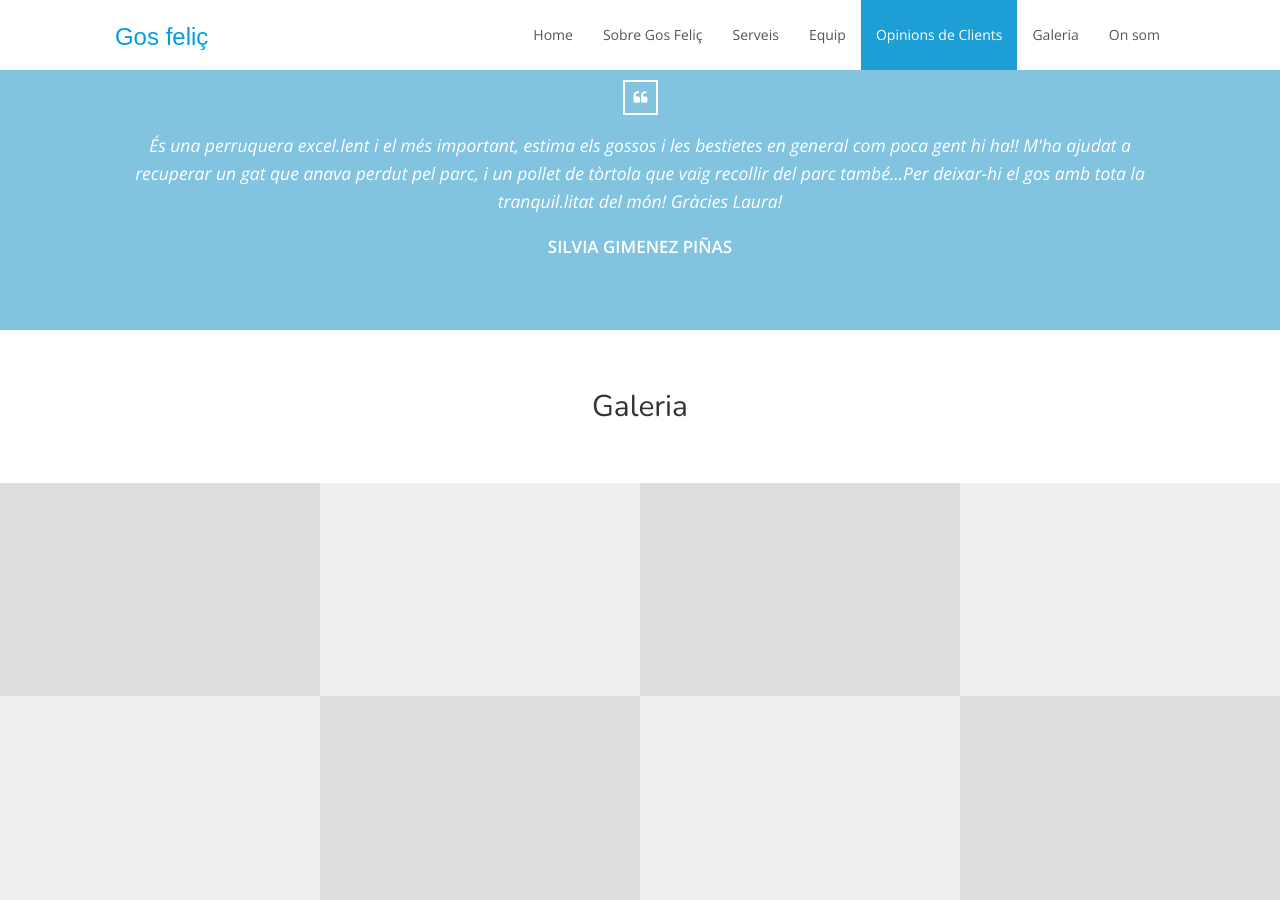
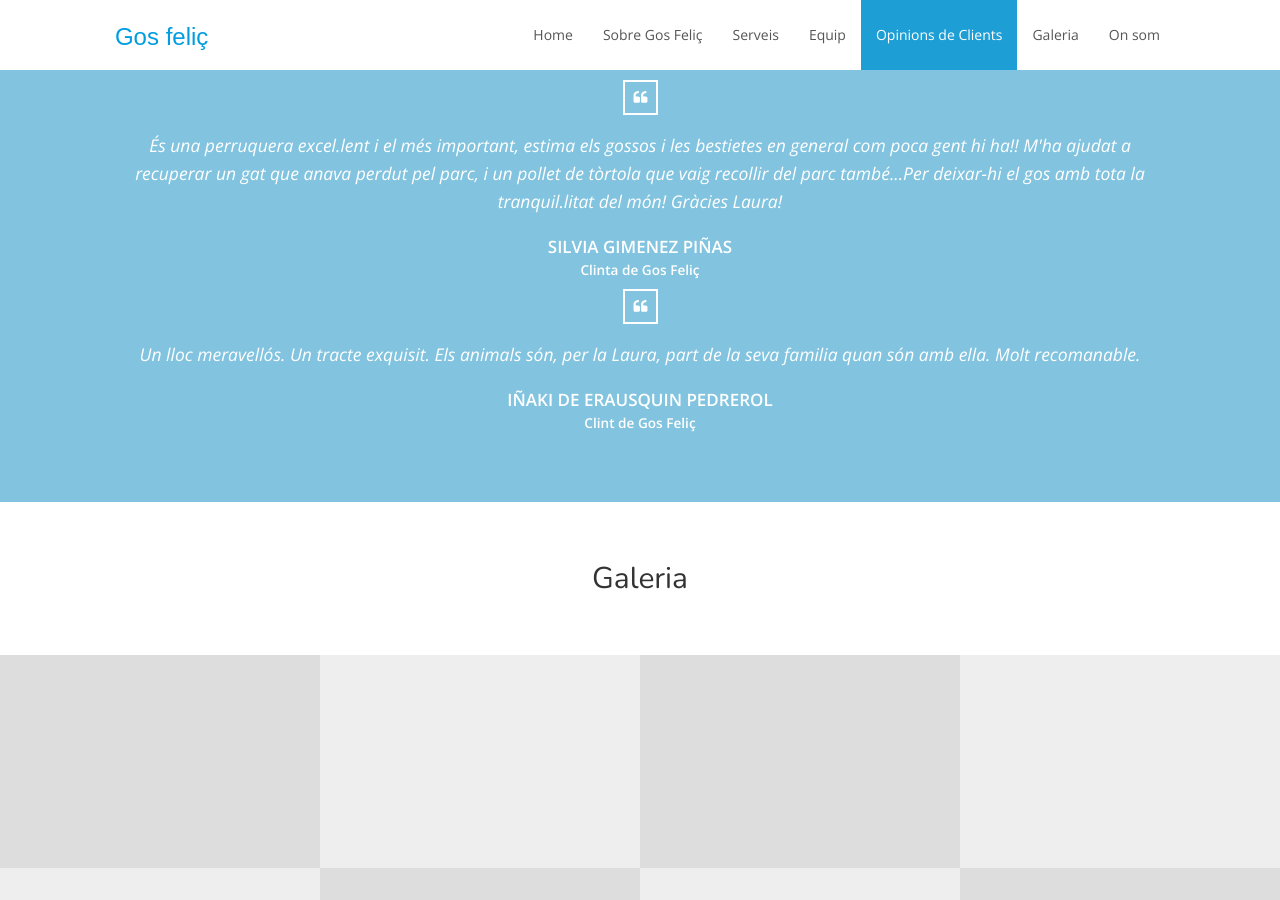
Before and after one commit to gosfelic/gosfelic.github.io, a Jekyll site: the page built from index.html, in a window 1280 px wide and 900 px high, scrolled down 2470 px. Built offline with Jekyll 4.4.1, drawn with Linux system fonts in a browser that asks for light colours; nearby versions of some CDN libraries.

Commit message:
Added another testimonial

```diff
--- a/_data/testimonials.yml
+++ b/_data/testimonials.yml
@@ -1,2 +1,7 @@
 - name: Silvia Gimenez Piñas
   description: És una perruquera excel.lent i el més important, estima els gossos i les bestietes en general com poca gent hi ha!! M'ha ajudat a recuperar un gat que anava perdut pel parc, i un pollet de tòrtola que vaig recollir del parc també...Per deixar-hi el gos amb tota la tranquil.litat del món! Gràcies Laura!
+  title: Clinta de Gos Feliç
+
+- name: Iñaki De Erausquin Pedrerol
+  description: Un lloc meravellós. Un tracte exquisit. Els animals són, per la Laura, part de la seva familia quan són amb ella. Molt recomanable.
+  title: Clint de Gos Feliç
```
